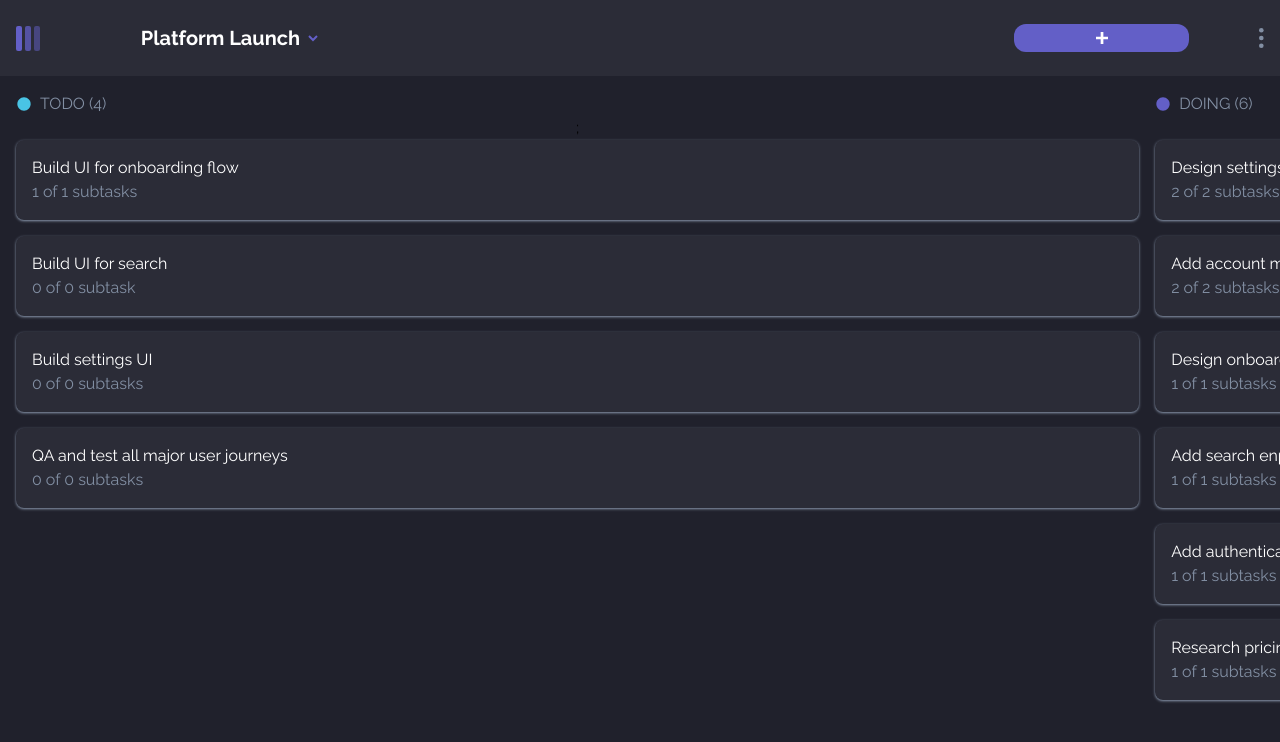
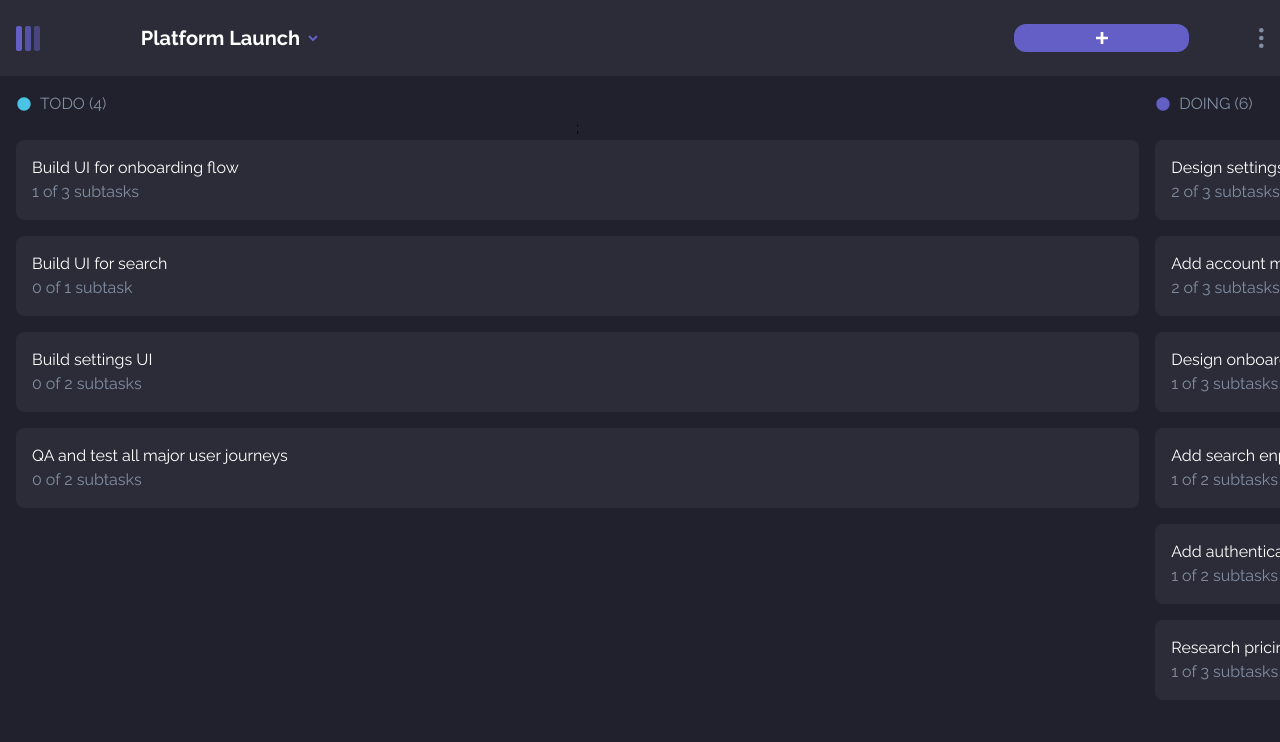
Before and after one commit to Paienobe/Kanban-manager, a React (Create React App) app: page / in a window 1280 px wide. Shown: the top 742 px of the page. Built offline with nearby package versions, Linux system fonts and the light colour scheme.

Commit message:
removed shadow and fixed completed task checker

```diff
--- a/src/components/TaskTiles/TaskTile.tsx
+++ b/src/components/TaskTiles/TaskTile.tsx
@@ -8,7 +8,7 @@ type Props = {
 
 const TaskTile = ({ task }: Props) => {
   return (
-    <div className="bg-darkTiles mb-4 text-left p-4 rounded-lg shadow-subtextColor shadow">
+    <div className="bg-darkTiles mb-4 text-left p-4 rounded-lg">
       <p className="text-darkModeTitle">{task.title}</p>
       <p className="text-subtextColor">{getCompletedSubtasks(task.subtasks)}</p>
     </div>
--- a/src/utils/utils.ts
+++ b/src/utils/utils.ts
@@ -6,7 +6,7 @@ export const getCompletedSubtasks = (subtasks: Subtask[]) => {
     return subtasks.isCompleted === true;
   });
   const lenghtOfCompletedSubtasks = completedSubtasks.length;
-  return `${lenghtOfCompletedSubtasks} of ${completedSubtasks.length} subtask${
+  return `${lenghtOfCompletedSubtasks} of ${lengthOfSubtasks} subtask${
     lengthOfSubtasks > 1 ? "s" : ""
   }`;
 };
```
